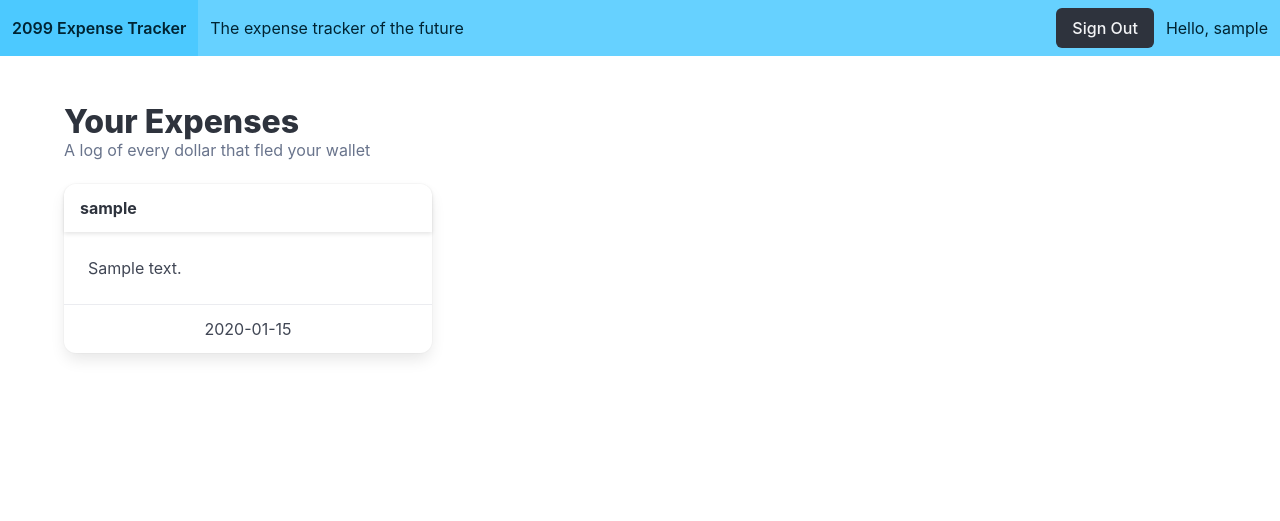
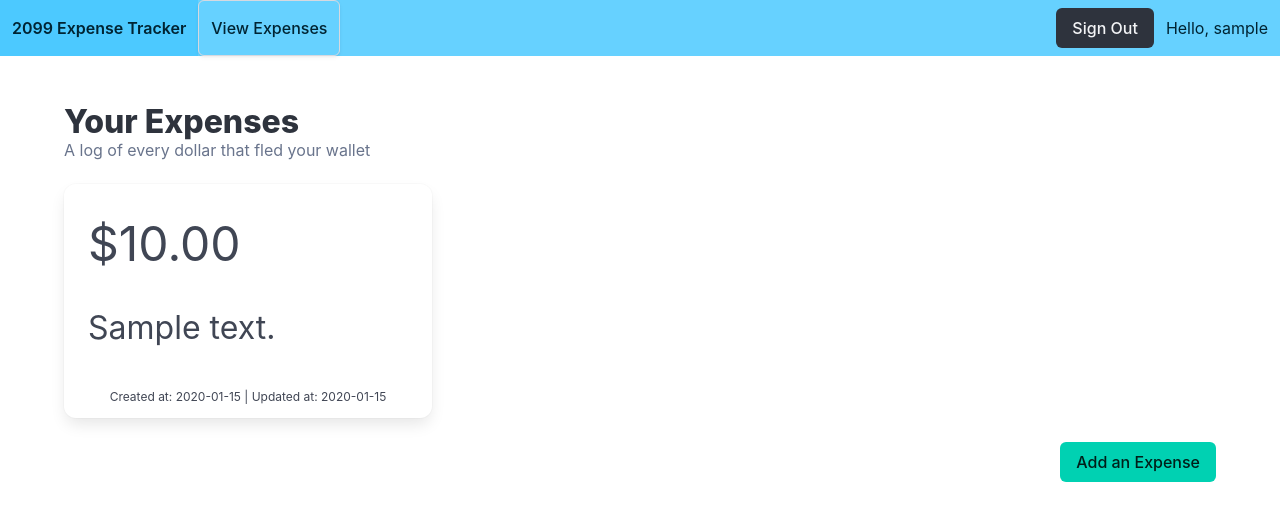
Before and after one commit to OveaTrint/expense-tracker-django, a Django app: page /expenses/ in a window 1280 px wide. Shown: the top 521 px of the page. Run offline with Django 5.2, Linux system fonts and the light colour scheme; a user stored in the database is signed in; tables that the repository leaves empty hold one stand-in row (values such as "Sample post").

Commit message:
feat(forms): add create expense functionality

```diff
--- a/expenses/forms.py
+++ b/expenses/forms.py
@@ -3,7 +3,7 @@ from django.forms import ModelForm
 from .models import Expenses
 
 
-class ExpensesForms(ModelForm):
+class ExpensesForm(ModelForm):
     class Meta:
         model = Expenses
-        fields = ["description", "catgeory", "amount"]
+        fields = ["description", "category", "amount"]
--- a/expenses/models.py
+++ b/expenses/models.py
@@ -19,7 +19,7 @@ class Expenses(models.Model):
     amount = models.DecimalField(
         max_digits=10,
         decimal_places=2,
-        validators=[MinValueValidator(Decimal(0.01))],
+        validators=[MinValueValidator(Decimal("0.01"))],
     )
     category = models.CharField(choices=Category)
     owner = models.ForeignKey(User, on_delete=models.CASCADE)
--- a/expenses/templates/expenses/base.html
+++ b/expenses/templates/expenses/base.html
@@ -20,7 +20,11 @@
 
         <div class="navbar-menu">
             <div class="navbar-start">
+                {% if user.is_authenticated %}
+                    <a class="navbar-item button" href="{% url 'expenses:expenses' %}">View Expenses</a>
+                {% else %}
                 <span class="navbar-item">The expense tracker of the future</span>
+                {% endif %}
             </div>
             <div class="navbar-end">
                 <div class="navbar-item">
--- a/expenses/templates/expenses/expenses.html
+++ b/expenses/templates/expenses/expenses.html
@@ -9,17 +9,16 @@
     {% for expense in expenses %}
     <div class="column is-one-third">
         <div class="card">
-            <header class="card-header">
-                <span class="card-header-title">{{expense.owner}}</span>
-            </header>
             <div class="card-content">
-                <div class="content">
-                    {{expense.description}}
+                <div class="content is-size-1">
+                    ${{ expense.amount }}
                 </div>
+                <div class="content is-size-3">{{ expense.description|truncatechars:15 }}</div>
             </div>
-            <footer class="card-footer">
-                <span class="card-footer-item">{{expense.updated_at|date:"Y-m-d"}}</span>
-            </footer>
+            <div class="content">
+                <span class="card-footer-item is-size-7 ">Created at: {{expense.updated_at|date:"Y-m-d"}} | Updated at: {{expense.updated_at|date:"Y-m-d"}}</span>
+
+            </div>
         </div>
     </div>
     {% empty %}
@@ -30,4 +29,7 @@
     </div>
     {% endfor %}
 </div>
+<div class="bottom-right-element is-pulled-right">
+    <a class= "button is-primary" href="{% url 'expenses:new_expense' %}">Add an Expense</a>
+</div>
 {% endblock content %}
--- a/expenses/urls.py
+++ b/expenses/urls.py
@@ -1,10 +1,11 @@
 from django.urls import path
 
-from .views import base, expenses
+from .views import base, expenses, new_expense
 
 app_name = "expenses"
 
 urlpatterns = [
     path("", base, name="base"),
     path("expenses/", expenses, name="expenses"),
+    path("new_expense/", view=new_expense, name="new_expense"),
 ]
--- a/expenses/views.py
+++ b/expenses/views.py
@@ -1,5 +1,7 @@
-from django.shortcuts import render
+from django.contrib.auth.decorators import login_required
+from django.shortcuts import redirect, render
 
+from .forms import ExpensesForm
 from .models import Expenses
 
 
@@ -8,8 +10,27 @@ def base(request):
     return render(request, "expenses/base.html")
 
 
+@login_required
 def expenses(request):
-    expenses = Expenses.objects.all()
+    expenses = Expenses.objects.filter(owner=request.user)
     context = {"expenses": expenses}
 
     return render(request, "expenses/expenses.html", context=context)
+
+
+@login_required
+def new_expense(request):
+    if request.method == "POST":
+        form = ExpensesForm(request.POST)
+
+        if form.is_valid():
+            new_expense = form.save(commit=False)
+            new_expense.owner = request.user
+            new_expense.save()
+
+            return redirect("expenses:expenses")
+
+    else:
+        form = ExpensesForm()
+
+    return render(request, "expenses/new_expense.html", {"form": form})
```
Also changed, not shown: expenses/templates/expenses/new_expense.html (added, +12 -0 lines), expenses/migrations/0002_alter_expenses_category.py.
